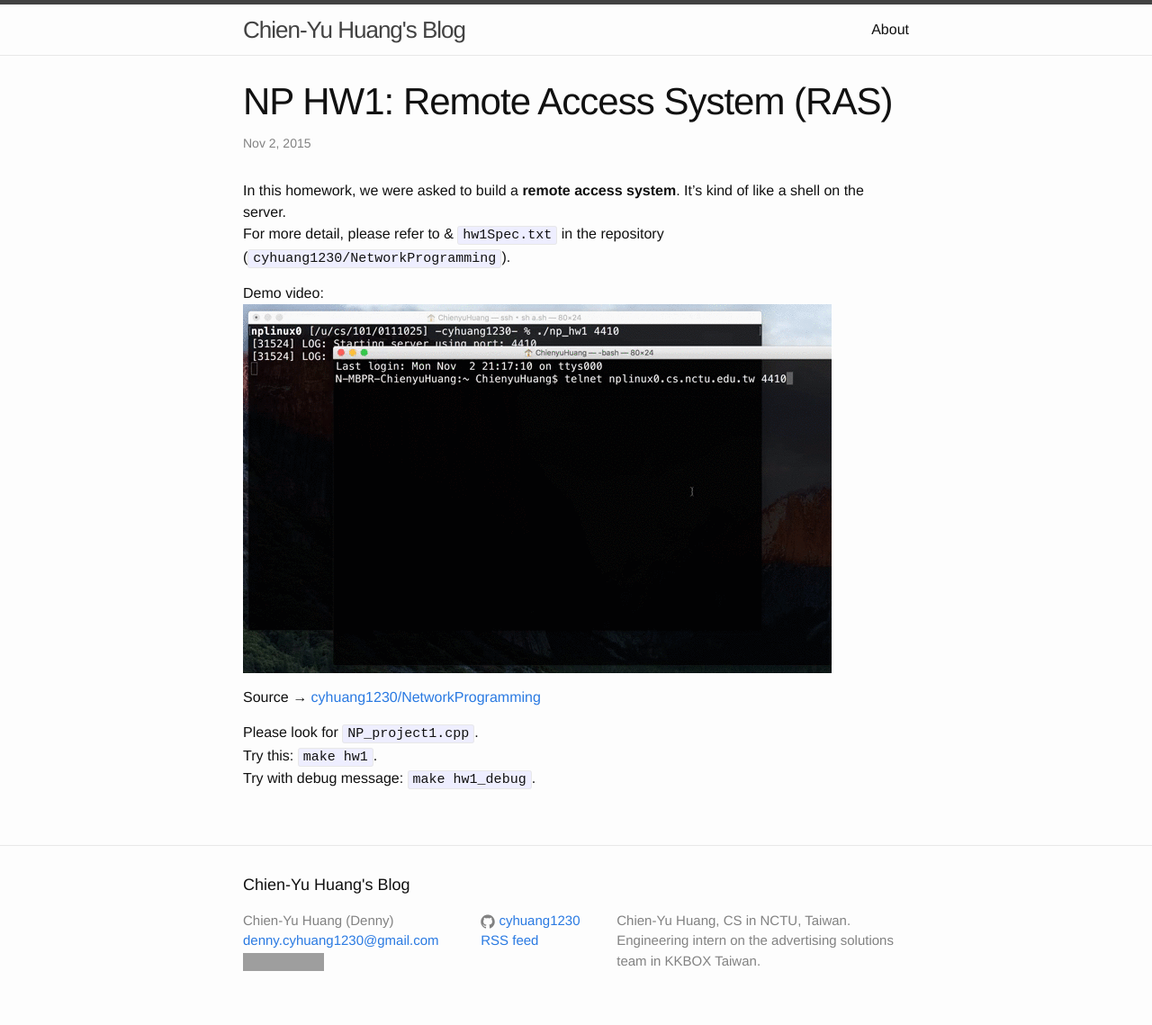
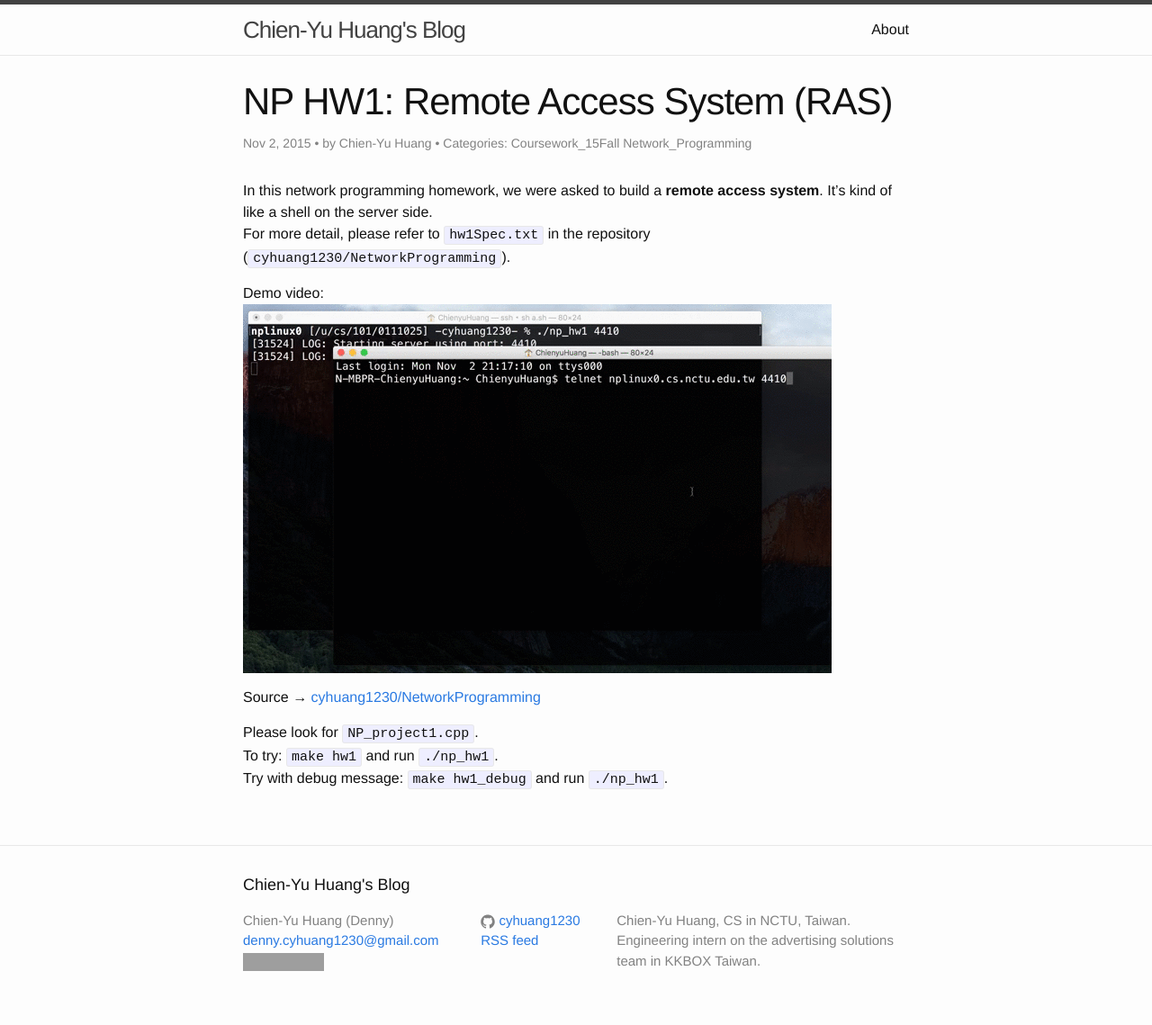
Before and after one commit to cyhuang1230/cyhuang1230.github.io, a Jekyll site: the page built from _posts/2015-11-07-np-hw1-ras.markdown, in a window 1280 px wide. Shown: the whole page at 90% size. Built offline with Jekyll 4.4.1, drawn with Linux system fonts in a browser that asks for light colours; grey boxes are pictures that could not be loaded.

Commit message:
Minor fixes

```diff
--- a/_layouts/post.html
+++ b/_layouts/post.html
@@ -5,7 +5,7 @@ layout: default
 
   <header class="post-header">
     <h1 class="post-title">{{ page.title }}</h1>
-    <p class="post-meta">{{ page.date | date: "%b %-d, %Y" }}{% if page.author %} • {{ page.author }}{% endif %}{% if page.meta %} • {{ page.meta }}{% endif %}</p>
+    <p class="post-meta">{{ page.date | date: "%b %-d, %Y" }}{% if page.author %} • by {{ page.author }}{% endif %}{% if page.meta %} • {{ page.meta }}{% endif %}{% if page.categories %} • Categories: {% for cat in page.categories %} {{ cat }} {% endfor %}{% endif %}</p>
   </header>
 
   <article class="post-content">
--- a/_posts/2015-08-12-CYHPOPImageButton.markdown
+++ b/_posts/2015-08-12-CYHPOPImageButton.markdown
@@ -3,9 +3,11 @@ layout: post
 title:  "CYHPOPImageButton Released!"
 date:   2015-08-12 00:00:00
 categories: iOS Swift
+author: Chien-Yu Huang
 ---
 `CYHPOPImageButton` is a library written in Swift 2.0, offering you a cute, bouncy image iOS button (Facebook Messenger stickers-alike), implemented with Facebook [pop](https://github.com/facebook/pop).
 
+Demo video:<br/>
 ![CYHPOPImageButton demo](/resources/CYHPOPImageButtonDemo.gif)
 
 Source → [cyhuang1230/CYHPOPImageButton](https://github.com/cyhuang1230/CYHPOPImageButton)
--- a/_posts/2015-11-07-np-hw1-ras.markdown
+++ b/_posts/2015-11-07-np-hw1-ras.markdown
@@ -2,16 +2,17 @@
 layout: post
 title:  "NP HW1: Remote Access System (RAS)"
 date:   2015-11-02 21:53:45
-categories: Coursework NetworkProgramming
+categories: Coursework_15Fall Network_Programming
+author: Chien-Yu Huang
 ---
-In this homework, we were asked to build a <b>remote access system</b>. It's kind of like a shell on the server. <br/>
-For more detail, please refer to & `hw1Spec.txt` in the repository (`cyhuang1230/NetworkProgramming`).
+In this network programming homework, we were asked to build a <b>remote access system</b>. It's kind of like a shell on the server side. <br/>
+For more detail, please refer to `hw1Spec.txt` in the repository (`cyhuang1230/NetworkProgramming`).
 
-Demo video:
+Demo video:<br/>
 ![np_hw1_demo](/resources/np_hw1.gif)
 
 Source → [cyhuang1230/NetworkProgramming](https://github.com/cyhuang1230/NetworkProgramming) <br/>
 
 Please look for `NP_project1.cpp`. <br/>
-Try this: `make hw1`. <br/>
-Try with debug message: `make hw1_debug`.
+To try: `make hw1` and run `./np_hw1`. <br/>
+Try with debug message: `make hw1_debug` and run `./np_hw1`.
```
